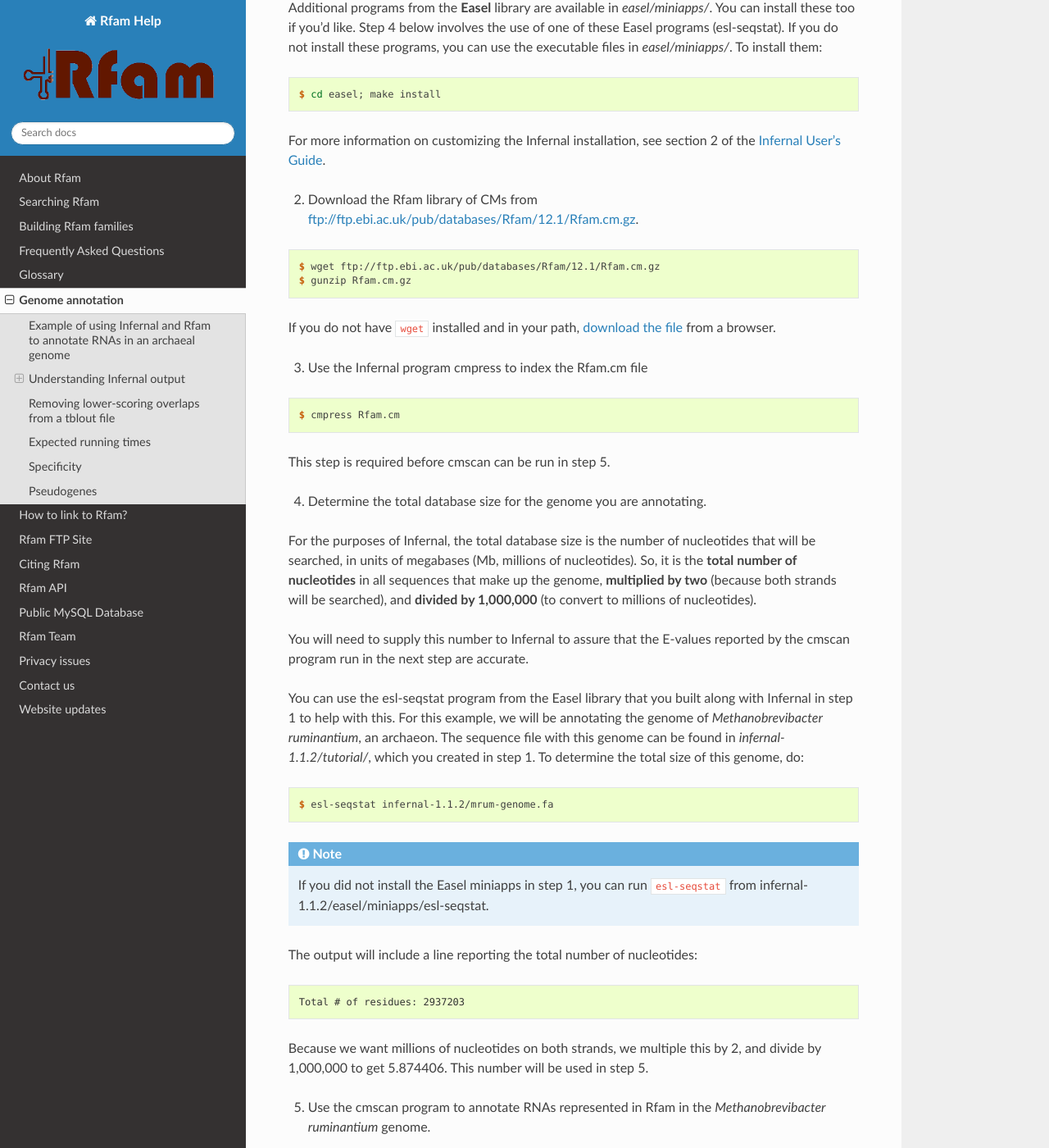
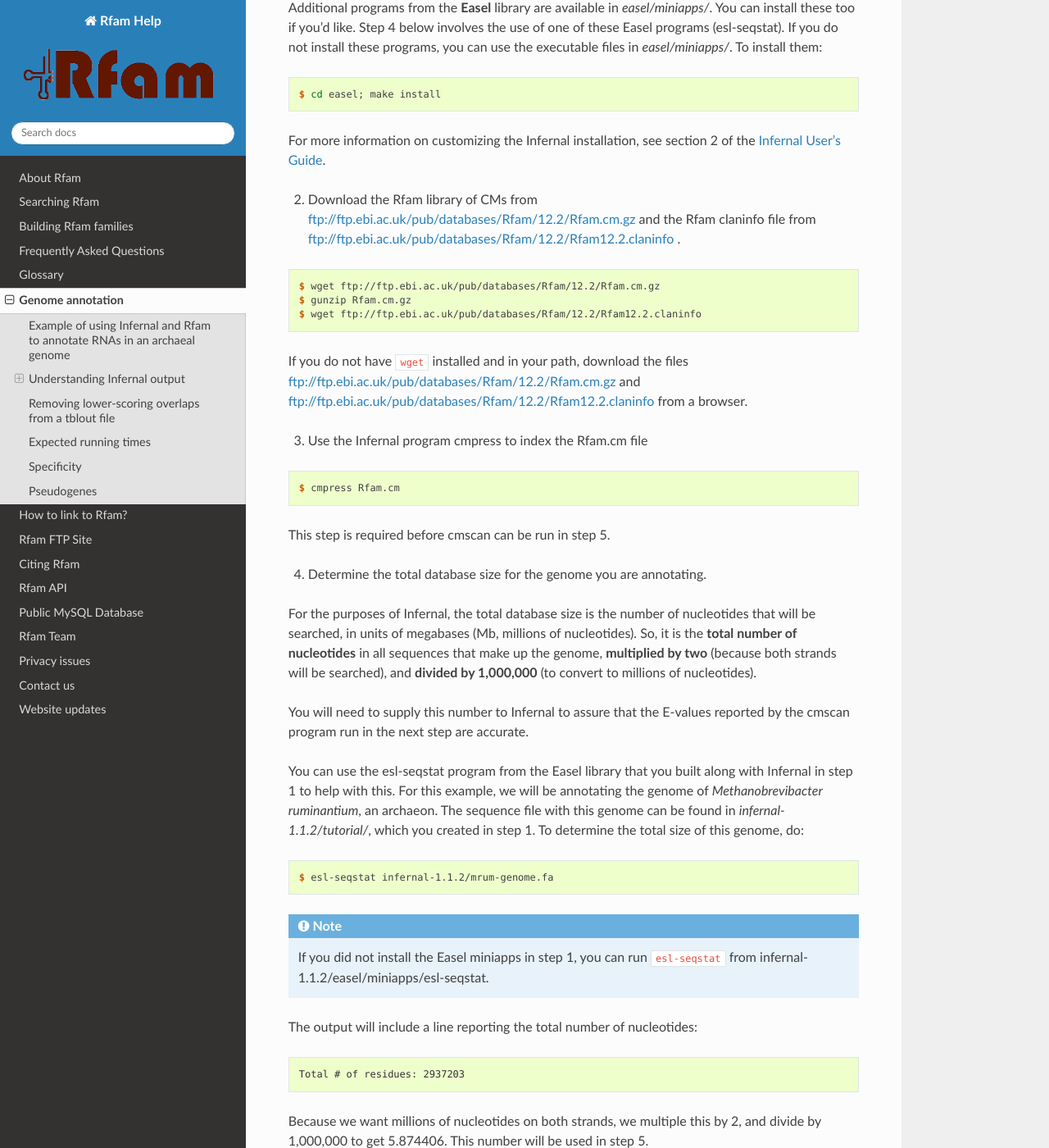
Before and after one commit to Rfam/rfam-docs, a Sphinx documentation site: the page built from docs/source/genome-annotation.rst, in a window 1280 px wide and 1400 px high, scrolled down 1200 px. Shown: the whole window at 82% size. Built offline with Sphinx 7.4.7 and the Read the Docs theme 2.0.0, drawn with Linux system fonts in a browser that asks for light colours; some of the changed text lies outside the part shown.

Commit message:
Updates genome annotation section for 12.2.

```diff
--- a/docs/source/genome-annotation.rst
+++ b/docs/source/genome-annotation.rst
@@ -63,15 +63,22 @@
 For more information on customizing the Infernal installation, see
 section 2 of the `Infernal User's Guide <http://eddylab.org/infernal/Userguide.pdf>`_.
 
-2. Download the Rfam library of CMs from `<ftp://ftp.ebi.ac.uk/pub/databases/Rfam/12.1/Rfam.cm.gz>`_.
+2. Download the Rfam library of CMs from
+   `<ftp://ftp.ebi.ac.uk/pub/databases/Rfam/12.2/Rfam.cm.gz>`_ and the
+   Rfam claninfo file from
+   `<ftp://ftp.ebi.ac.uk/pub/databases/Rfam/12.2/Rfam12.2.claninfo>`_ .
+
 
 ::
 
-   $ wget ftp://ftp.ebi.ac.uk/pub/databases/Rfam/12.1/Rfam.cm.gz
+   $ wget ftp://ftp.ebi.ac.uk/pub/databases/Rfam/12.2/Rfam.cm.gz
    $ gunzip Rfam.cm.gz
+   $ wget ftp://ftp.ebi.ac.uk/pub/databases/Rfam/12.2/Rfam12.2.claninfo
 
-If you do not have ``wget`` installed and in your path, `download the
-file <ftp://ftp.ebi.ac.uk/pub/databases/Rfam/12.1/Rfam.cm.gz>`_ from a browser.
+If you do not have ``wget`` installed and in your path, download the
+files `<ftp://ftp.ebi.ac.uk/pub/databases/Rfam/12.2/Rfam.cm.gz>`_ and
+`<ftp://ftp.ebi.ac.uk/pub/databases/Rfam/12.2/Rfam12.2.claninfo>`_
+from a browser.
 
 3. Use the Infernal program cmpress to index the Rfam.cm file
 
@@ -119,13 +126,12 @@
 
 ::
 
-   $ cmscan -Z 5.874406 --cut_ga --rfam --nohmmonly --tblout mrum-genome.tblout --fmt 2 --clanin testsuite/Rfam.12.1.clanin Rfam.cm tutorial/mrum-genome.fa > mrum-genome.cmscan
+   $ cmscan -Z 5.874406 --cut_ga --rfam --nohmmonly --tblout mrum-genome.tblout --fmt 2 --clanin Rfam12.2.claninfo Rfam.cm tutorial/mrum-genome.fa > mrum-genome.cmscan
 
 .. note:: The above cmscan command assumes you are in the
           infernal-1.1.2 directory from step 1. If not, you'll need to
           supply the paths to the tutorial/mrum-genome.fa and
-          testsuite/Rfam.12.1.clanin files within the infernal-1.1.2
-          directory.
+          file within the infernal-1.1.2 directory.
 
 Explanations of the command line options used in the above command are as follows:
 
@@ -156,7 +162,7 @@
 
 :``--clanin``:
    Clan information should be read from the file
-   ``testsuite/Rfam.12.1.claninfo``. This file lists which models belong
+   ``Rfam12.2.claninfo``. This file lists which models belong
    to the same clan. `Rfam clans <http://rfam.xfam.org/clans>`_
    are groups of models that are homologous and
    therefore it is expected that some hits to these models will
```
Also changed, not shown: 2 other files.
